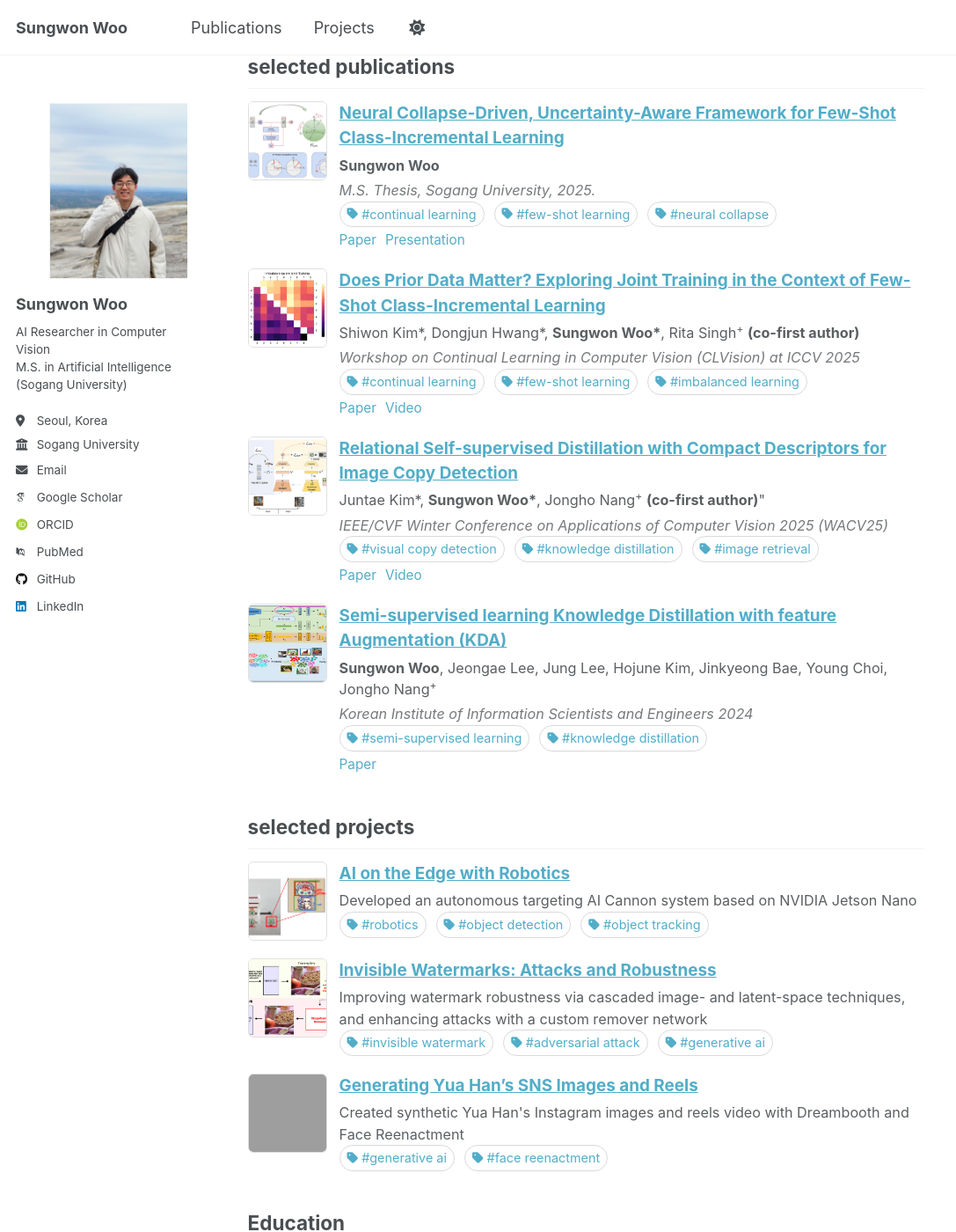
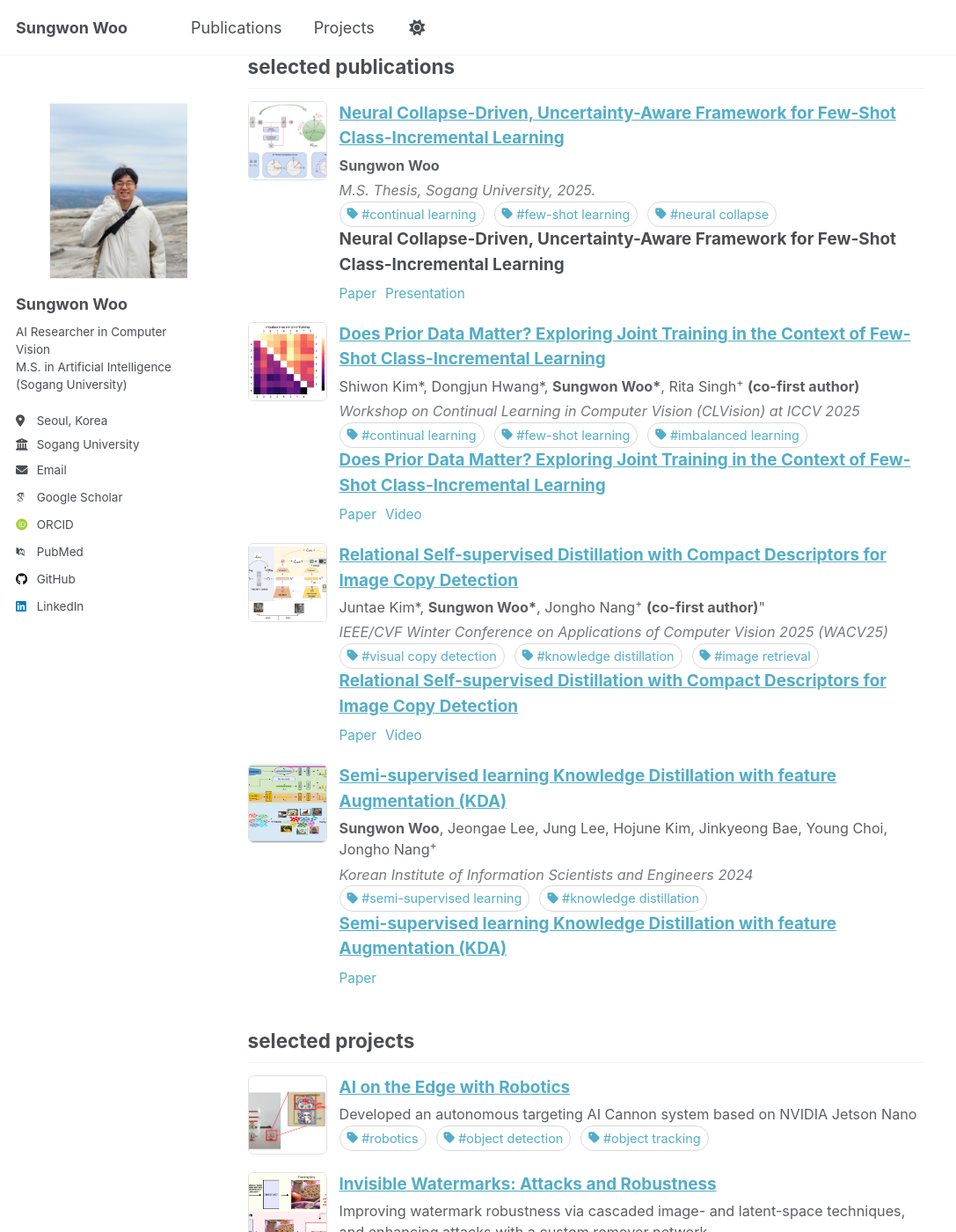
Before and after one commit to sungwon-woo/sungwon-woo.github.io, a Jekyll site: the page built from _pages/about.md, in a window 1280 px wide and 1400 px high, scrolled down 564 px. Shown: the whole window at 88% size, without its empty margins (0-1087 px from the left). Built offline with Jekyll 4.4.1, drawn with Linux system fonts in a browser that asks for light colours; some web fonts are replaced; a script that is not in the unit is left out; grey boxes are pictures that could not be loaded.

Commit message:
edit main page

```diff
--- a/_pages/about.md
+++ b/_pages/about.md
@@ -61,6 +61,14 @@ Juntae Kim\*, **Sungwon Woo***, Jongho Nang+ **(*co-first author)**
         {% endfor %}
       </div>
       {% endif %}
+
+      <div class="pub-title">
+        {% if p.nolink %}
+          {{ p.title }}
+        {% else %}
+          <a href="{{ p.url | relative_url }}">{{ p.title }}</a>
+        {% endif %}
+      </div>
 
       {% if p.buttons %}
       <div class="pub-links">
```
Also changed, not shown: _publications/2025-ms-thesis.md (+2 -0 lines).
